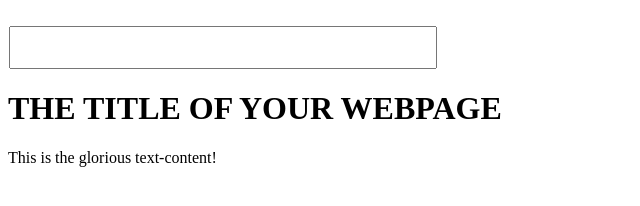
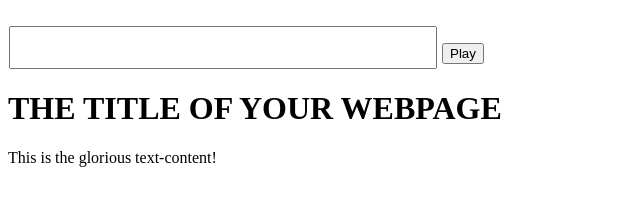
Before and after one commit to vinnicf/rockpaper, a plain HTML site: page index.html in a window 1280 px wide. Shown: the whole page, without its empty margins (0-640 px from the left). Drawn offline with Linux system fonts and the light colour scheme.

Commit message:
Working on the user input

```diff
--- a/index.html
+++ b/index.html
@@ -15,6 +15,7 @@
 <body>
   <p></p>
   <input class="numberInput" type="text">
+  <button id="myBtn">Play</button>
   <p></p>
 
 
```
